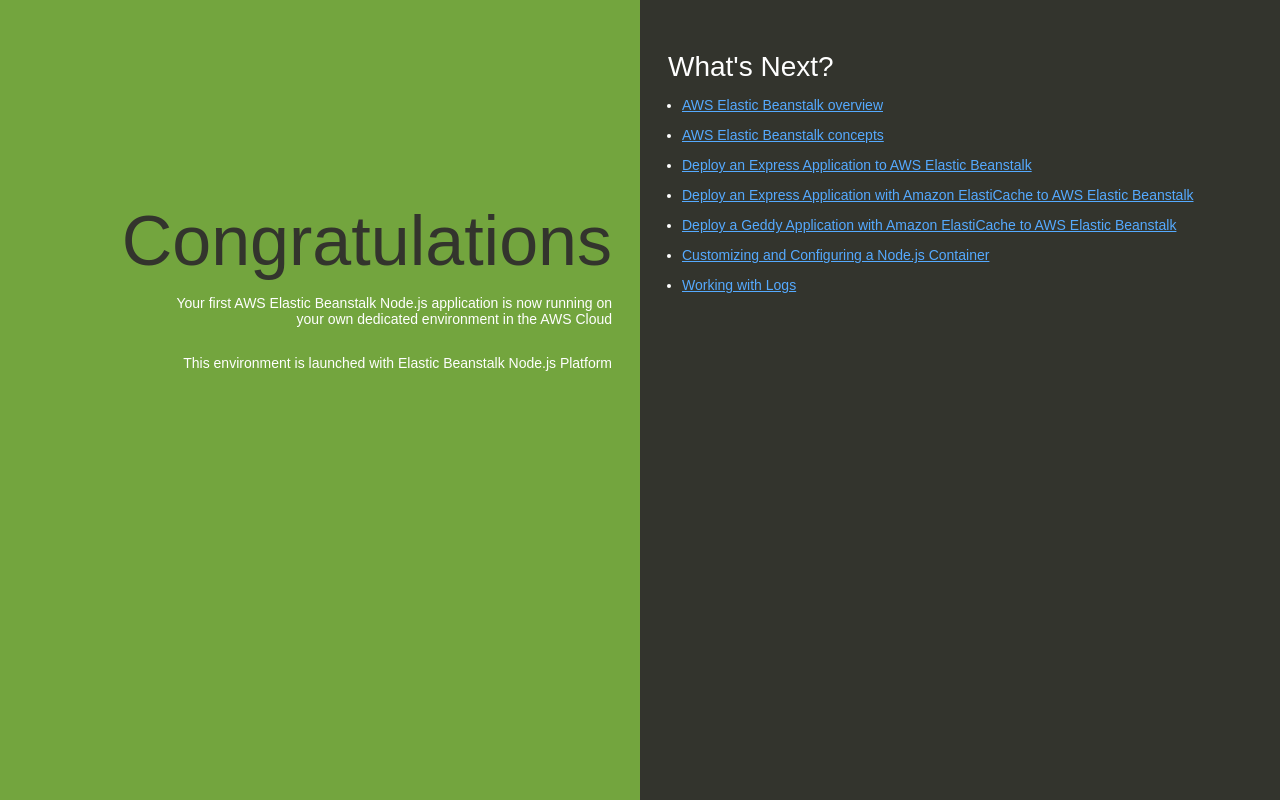
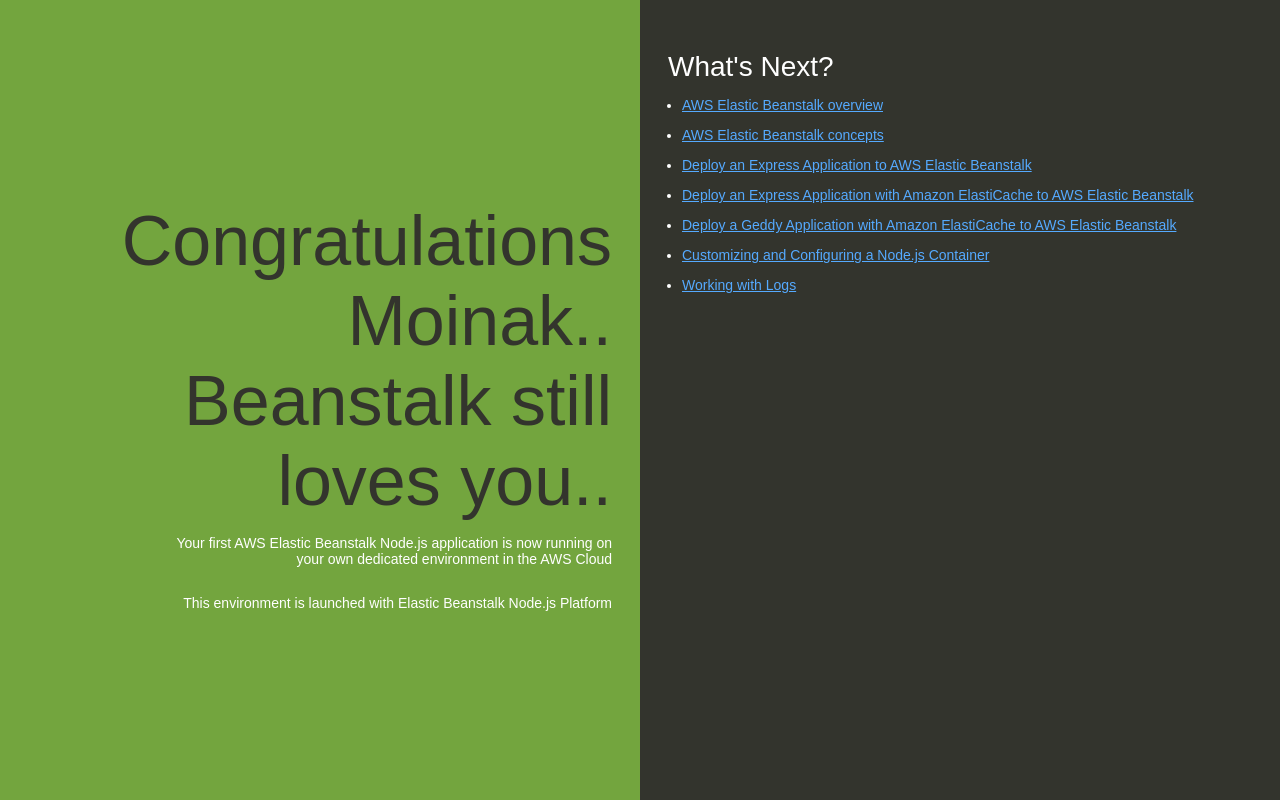
Before and after one commit to MoinakD-dev/beanstalk_sample_nodejs_app, a website: page index.html in a window 1280 px wide. Drawn offline with Linux system fonts and the light colour scheme.

Commit message:
Update index.html

```diff
--- a/index.html
+++ b/index.html
@@ -74,7 +74,7 @@
   </head>
   <body>
     <div class="textColumn">
-      <h1>Congratulations</h1>
+      <h1>Congratulations Moinak.. Beanstalk still loves you..</h1>
       <p>Your first AWS Elastic Beanstalk Node.js application is now running on your own dedicated environment in the AWS Cloud</p>
       <p>This environment is launched with Elastic Beanstalk Node.js Platform</p>
     </div>
```
